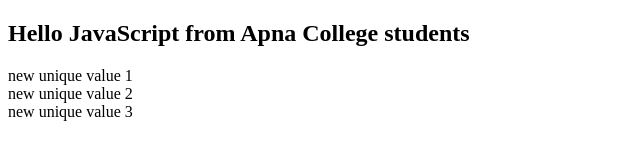
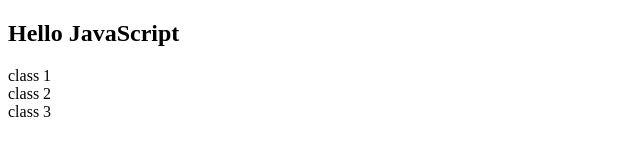
Before and after one commit to 30arrad/JavaScript-Practice, a plain HTML site: page DOM - Document Object Model/DOM.html in a window 1280 px wide. Shown: the whole page, without its empty margins (0-640 px from the left). Drawn offline with Linux system fonts and the light colour scheme.

Commit message:
DOM
part 2

```diff
--- a/DOM - Document Object Model/DOM.html
+++ b/DOM - Document Object Model/DOM.html
@@ -17,7 +17,7 @@
             Hello JavaScript
         </h2>
 
-        <div class="div">
+        <div class="div1">
             class 1
         </div>
         <div class="div">
--- a/DOM - Document Object Model/DOM.js
+++ b/DOM - Document Object Model/DOM.js
@@ -2,21 +2,21 @@
 
 // window Object - it is a global object with lots of properties & methods.
 
-console.dir(window.document);
+// console.dir(window.document);
 
-console.dir(document.body);
-console.log(document.body);
+// console.dir(document.body);
+// console.log(document.body);
 
-// DOM Manipulation
+// // DOM Manipulation
 
-//id
-document.getElementById("pag");
-//class
-document.getElementsByClassName("div")
-// tag - <p>, <h1>
-document.getElementsByTagName("p");
-//Query Selector- #id, .class, tag
-document.querySelector("p");
+// //id
+// document.getElementById("pag");
+// //class
+// document.getElementsByClassName("div")
+// // tag - <p>, <h1>
+// document.getElementsByTagName("p");
+// //Query Selector- #id, .class, tag
+// document.querySelector("p");
 
 
 // Properties;
@@ -37,26 +37,52 @@
 
 // Q1: Create a H2 heading element with text - "Hello JavaScript". Append "from Apna College students" to this text using JS.
 
-let h2 = document.querySelector("h2");
-console.log(h2.innerText);
+// let h2 = document.querySelector("h2");
+// console.log(h2.innerText);
 
-h2.innerText = h2.innerText + " from Apna College students";
+// h2.innerText = h2.innerText + " from Apna College students";
 
 
 
 
 // Q2: Create 3 divs with common class name - "box". Access them & add some unique text to each of them.
 
-let divs = document.querySelectorAll (".div");
-console.log(divs);
+// let divs = document.querySelectorAll (".div");
+// console.log(divs);
 
-let i = 1;
-for (div of divs) {
-    div.innerText = `new unique value ${i}`;
-    i++;
-}
+// let i = 1;
+// for (div of divs) {
+//     div.innerText = `new unique value ${i}`;
+//     i++;
+// }
 
-// or
+// // or
 // divs[0].innerText = "new unique value 1"
 // divs[1].innerText = "new unique value 2"
 // divs[2].innerText = "new unique value 3"
+
+
+// Attributes
+
+// getAttributes(attr);
+// let para = document.querySelector("div");
+// console.log(para.getAttributes("class"));
+
+// setAttributes(attr);
+
+// let paras = document.querySelector("div1");
+// console.log(paras.setAttributes("class","newClass"));
+
+// insert element
+
+// node.append(el); //adds at the end of node (inside)
+
+// node.prepend(el); //adds at the start of node (inside)
+
+// node.before(el); //adds before the node (outside)
+
+// node.after(el); //adds after the node (outside)
+
+// Delete Element
+
+// Node.remove (el); // remove the node
```
